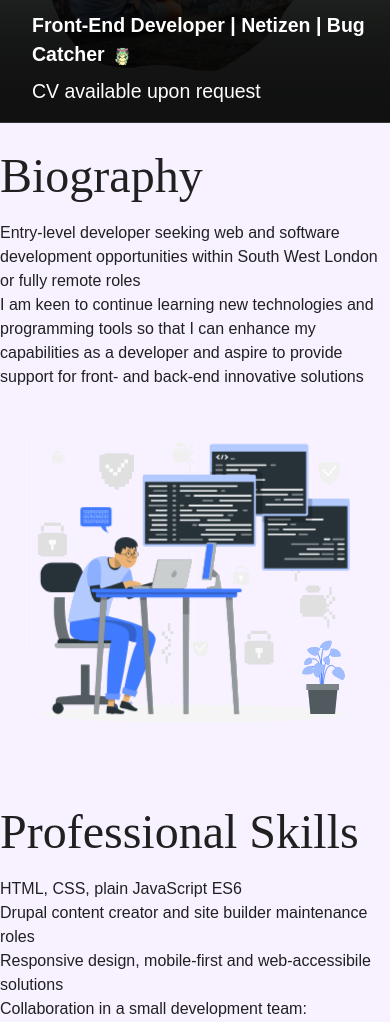
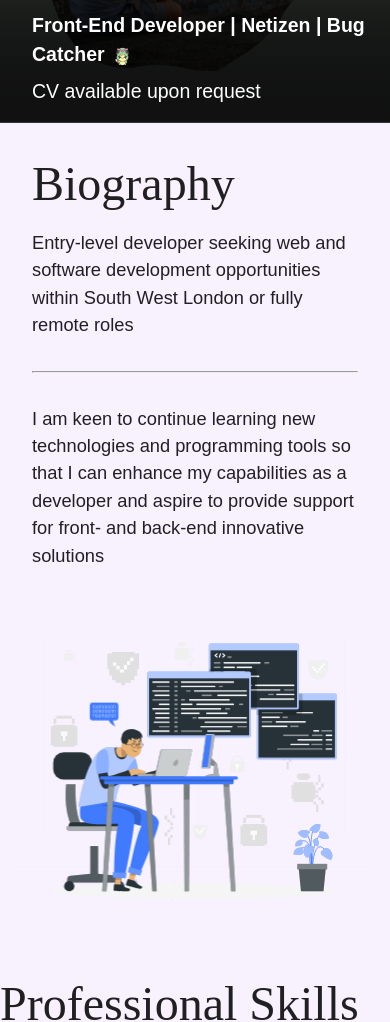
Before and after one commit to wkan17012021/Portfolio, a React (Vite) app in the folder portfolio_react_spa/: page / in a window 390 px wide. Shown: the part 292-1314 px from the top of the page. Built offline with nearby package versions, Linux system fonts and the light colour scheme; no server answers.

Commit message:
make comp two col grid responsive

```diff
--- a/portfolio_react_spa/src/sections/bio/BioSummary.jsx
+++ b/portfolio_react_spa/src/sections/bio/BioSummary.jsx
@@ -1,29 +1,46 @@
 import React from "react";
 import StorySetCoder from "./StorySetCoder.jsx";
 import Typography from '@mui/material/Typography';
+import Container from '@mui/material/Container';
+import Box from '@mui/material/Box';
+import Grid from '@mui/material/Grid';
 import "../../css/storysetsvg.css";
 
 const Bio = () => {
   return (
-    <section id="bio-section" className="scroll-mt-offset">
-       <Typography variant="h2" mt={3}  gutterBottom>
+    <Container id="bio-section" className="scroll-mt-offset">
+    <Box
+    >
+        <Grid container spacing={3}>
+        <Grid item xs={12} sm={10} md={8} lg={4}>
+          <Container>
+            <Typography variant="h2" mt={4}  gutterBottom>
         Biography
       </Typography>
-      <div>
-        <h2>
+          </Container>
+                <Container>
+        <Typography variant="body1"
+        paddingBottom={4}>
           Entry-level developer seeking web and software development
           opportunities within South West London or fully remote roles
-        </h2>
-        <p>
-          I am keen to continue learning new technologies and programming tools
+        </Typography>
+        <hr />
+      </Container>
+      <Container
+      sx={{marginTop: 4}}>
+        <Typography variant="body1">
+        I am keen to continue learning new technologies and programming tools
           so that I can enhance my capabilities as a developer and aspire to
           provide support for front- and back-end innovative solutions
-        </p>
-      </div>
-      <div>
-        <StorySetCoder />
-      </div>
-    </section>
+        </Typography>
+      </Container>
+        </Grid>
+        <Grid item xs={12} sm={10} md={8} lg={8}>
+         <StorySetCoder />
+        </Grid>
+      </Grid>
+     </Box>
+    </Container>
   );
 };
 
```
